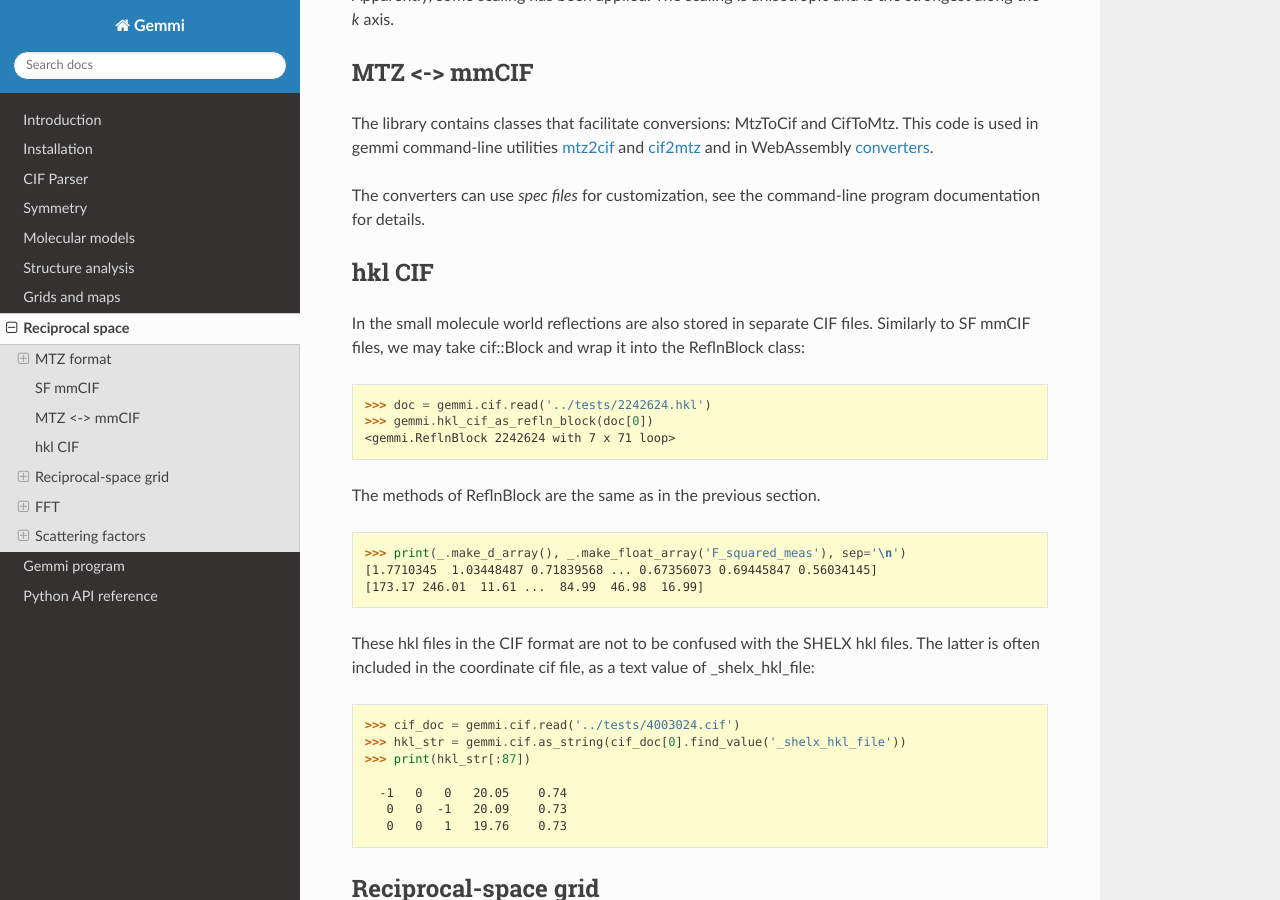
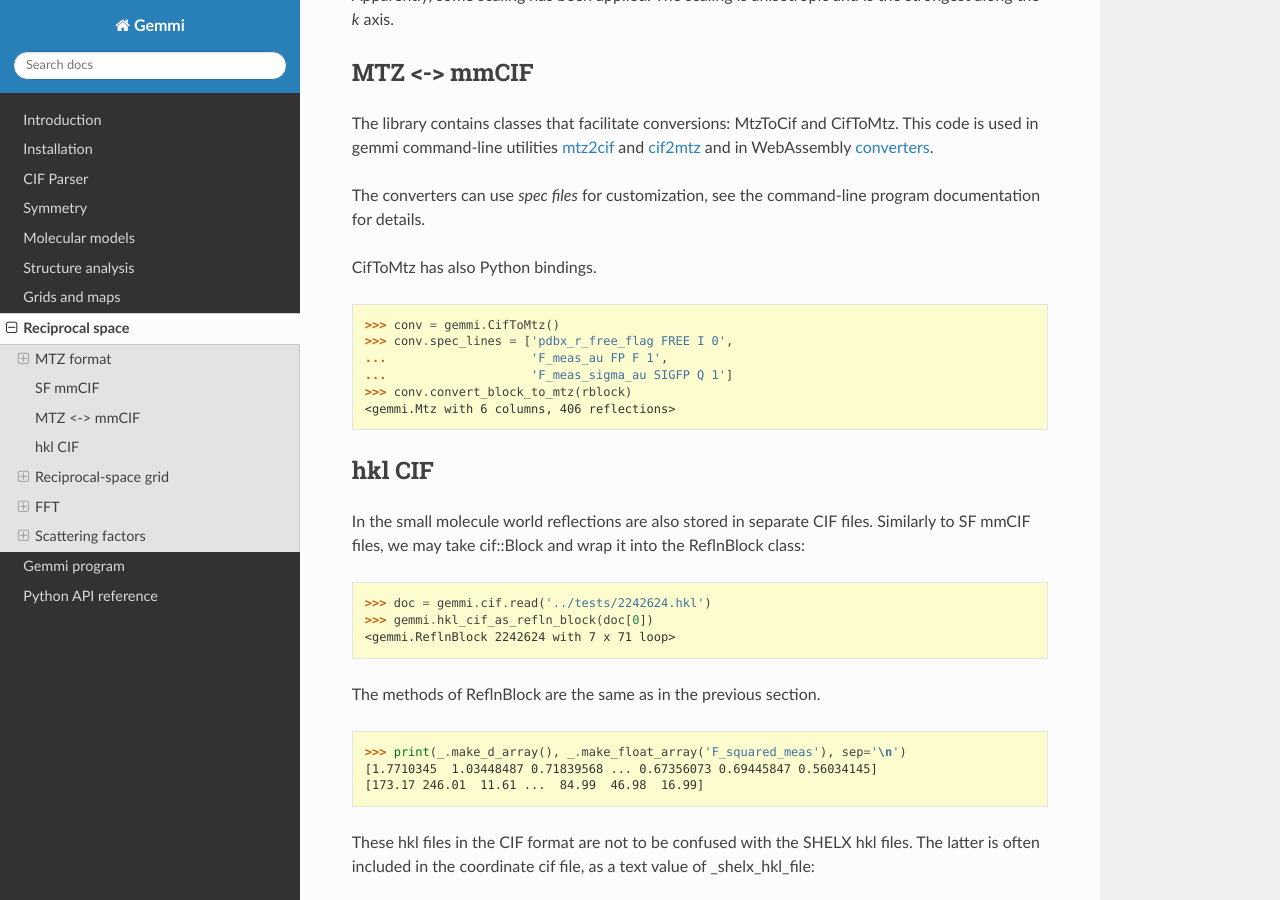
Before and after one commit to project-gemmi/gemmi, a Sphinx documentation site: the page built from docs/hkl.rst, in a window 1280 px wide and 900 px high, scrolled down 15754 px. Built offline with Sphinx 7.4.7 and the Read the Docs theme 2.0.0, drawn with Linux system fonts in a browser that asks for light colours.

Commit message:
python bindings to CifToMtz

```diff
--- a/docs/hkl.rst
+++ b/docs/hkl.rst
@@ -831,6 +831,18 @@ MtzToCif and CifToMtz. This code is used in gemmi command-line utilities
 
 The converters can use *spec files* for customization, see the command-line
 program documentation for details.
+
+CifToMtz has also Python bindings.
+
+.. doctest::
+
+  >>> conv = gemmi.CifToMtz()
+  >>> conv.spec_lines = ['pdbx_r_free_flag FREE I 0',
+  ...                    'F_meas_au FP F 1',
+  ...                    'F_meas_sigma_au SIGFP Q 1']
+  >>> conv.convert_block_to_mtz(rblock)
+  <gemmi.Mtz with 6 columns, 406 reflections>
+
 
 hkl CIF
 =======
```
Also changed, not shown: 1 other file.
